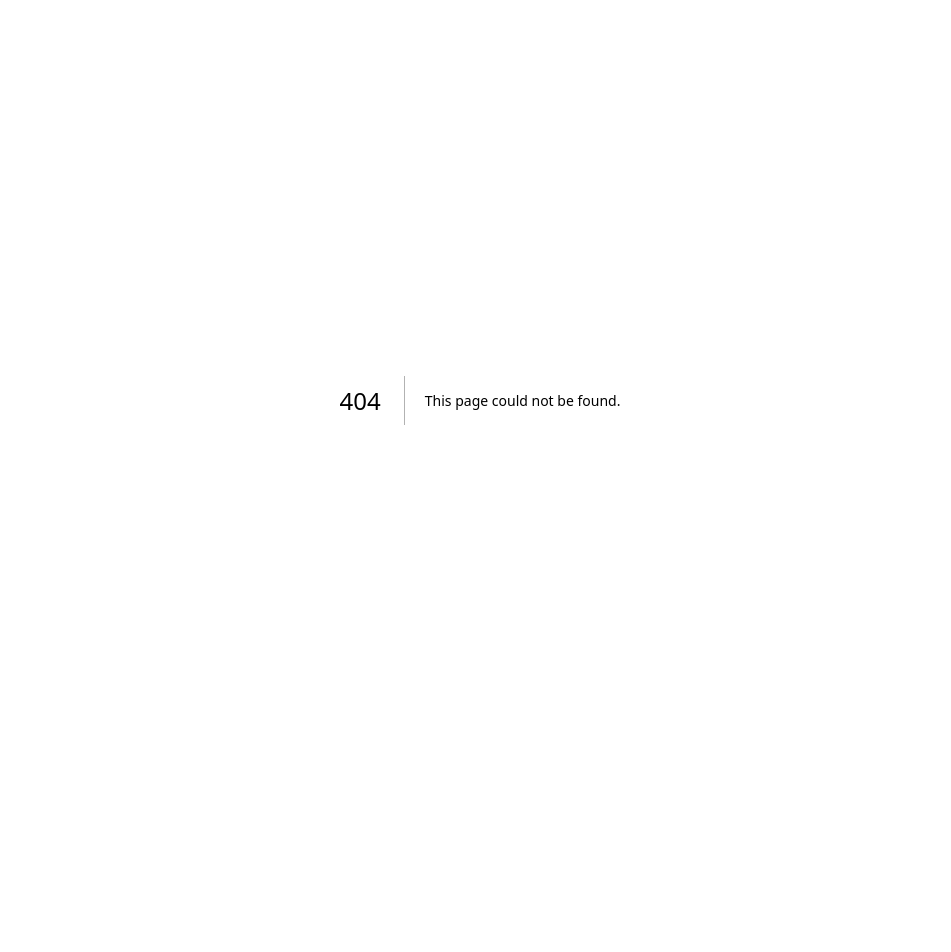
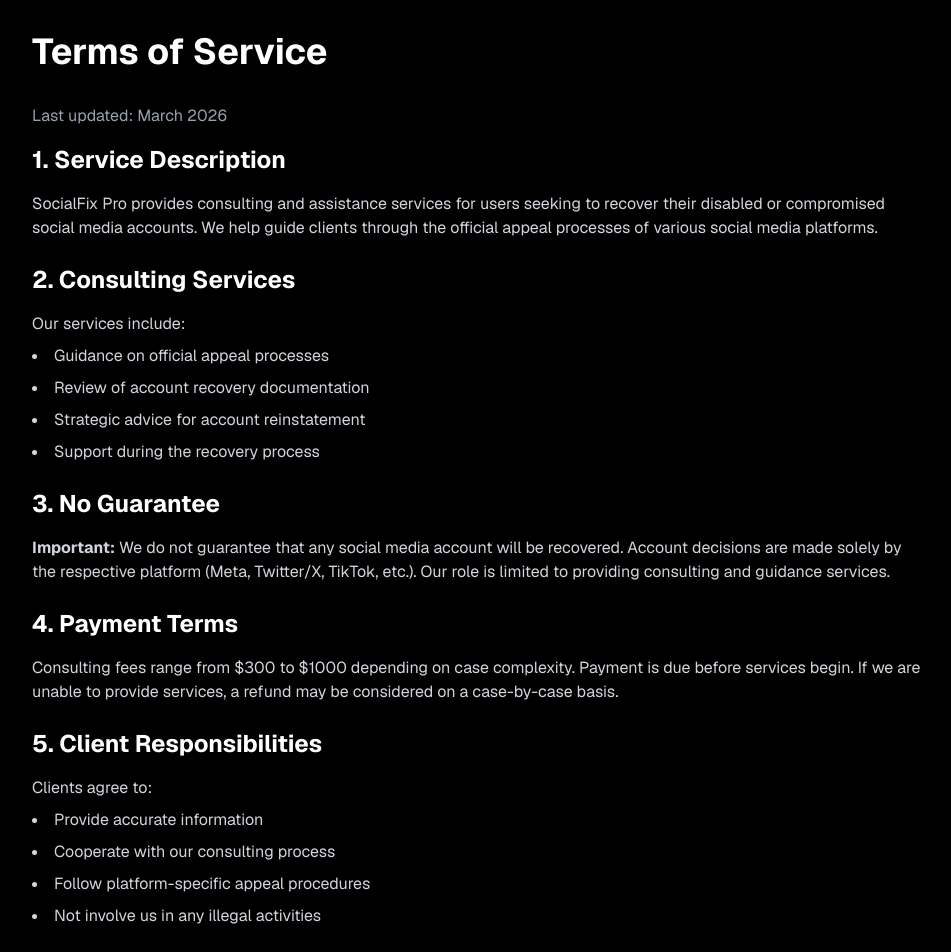
Before and after one commit to social-recovery/-social-fix-recovery, a Next.js app: page /terms in a window 1280 px wide. Before the commit this address had no page. Shown: the top 952 px of the page, without its empty margins (160-1111 px from the left). Before the commit the page ends 800 px from the top, so only its background shows below. Built offline with nearby package versions, Linux system fonts and the light colour scheme.

Commit message:
Add legal pages and fix deceptive claims

```diff
--- a/src/app/page.tsx
+++ b/src/app/page.tsx
@@ -21,13 +21,13 @@
   {
     step: "02",
     title: "We Get to Work",
-    description: "Using our internal contacts and platform relationships, we work directly with each social network.",
+    description: "We guide you through the official platform appeal process and provide expert consulting to maximize your chances of recovery.",
     icon: "⚡"
   },
   {
     step: "03",
-    title: "Account Recovered",
-    description: "We notify you immediately once your account is restored. Get back to your digital life!",
+    title: "Next Steps",
+    description: "We provide you with guidance and support throughout the official appeal process.",
     icon: "✅"
   }
 ];
@@ -36,25 +36,25 @@
   {
     title: "Disabled Account",
     price: "$300 - $1000",
-    features: ["Fast Recovery", "Direct Platform Contact", "1-2hr Average", "Money-back Guarantee"],
-    description: "Get your disabled Instagram, Facebook, TikTok or X account back.",
+    features: ["Fast Recovery", "Expert Guidance", "1-2hr Average", "Professional Support"],
+    description: "            Get expert consulting to help you navigate the official appeal process for your disabled Instagram, Facebook, TikTok or X account.",
     id: "disabled",
     popular: false
   },
   {
     title: "Hacked Account",
     price: "$300 - $1000",
-    features: ["Account Retrieval", "Username Recovery", "Full Access Restore", "Priority Support"],
-    description: "Recover your hacked account even if username or email was changed.",
+    features: ["Account Review", "Username Recovery", "Full Access Restore", "Expert Consultation"],
+    description: "            Get expert consulting for your hacked account even if username or email was changed.",
     id: "hacked",
     popular: true
   }
 ];
 
 const stats = [
-  { value: "500+", label: "Accounts Recovered" },
-  { value: "98%", label: "Success Rate" },
-  { value: "1-2hr", label: "Avg. Recovery Time" },
+  { value: "500+", label: "Consultations" },
+  { value: "Professional", label: "Expert Team" },
+  { value: "24hr", label: "Response Time" },
   { value: "4.9/5", label: "Client Rating" }
 ];
 
@@ -62,13 +62,13 @@
   {
     name: "Sarah M.",
     platform: "Instagram",
-    text: "My account was disabled for 3 months. They got it back in 2 days!",
+    text: "They helped me understand the appeal process and guided me through it. Very professional service!",
     stars: "⭐⭐⭐⭐⭐"
   },
   {
     name: "James K.",
     platform: "TikTok",
-    text: "Hacker changed my username but they still recovered it. Amazing service!",
+    text: "Great consulting service. They explained what steps to take and helped me prepare my appeal.",
     stars: "⭐⭐⭐⭐⭐"
   }
 ];
@@ -207,7 +207,7 @@
         <div className="max-w-5xl mx-auto text-center">
           <div className="inline-flex items-center gap-2 px-4 py-2 rounded-full bg-white/5 border border-white/10 mb-8">
             <span className="w-2 h-2 bg-green-400 rounded-full animate-pulse"></span>
-            <span className="text-sm text-gray-300">98% Success Rate • Trusted by 500+ Clients</span>
+            <span className="text-sm text-gray-300">Professional Consulting Services</span>
           </div>
 
           <h1 className="text-5xl md:text-7xl font-bold leading-tight mb-8">
@@ -215,8 +215,7 @@
           </h1>
 
           <p className="text-xl text-gray-400 max-w-2xl mx-auto mb-10 leading-relaxed">
-            Disabled or hacked? We help recover Instagram, Facebook, TikTok, X, YouTube & WhatsApp accounts.
-            Quick, secure, and guaranteed results.
+            Disabled or hacked? We provide expert consulting to help you navigate the official appeal process for Instagram, Facebook, TikTok, X, YouTube & WhatsApp accounts.
           </p>
 
           <div className="flex flex-col sm:flex-row gap-4 justify-center mb-16">
@@ -224,7 +223,7 @@
               onClick={() => handleOpenModal()}
               className="bg-gradient-to-r from-cyan-400 to-cyan-500 text-black px-8 py-4 rounded-full text-lg font-semibold hover:shadow-2xl hover:shadow-cyan-400/25 transition-all duration-300 hover:scale-105"
             >
-              Start Recovery — $300+
+              Start Consultation — $300+
             </button>
             <a
               href="#process"
@@ -366,7 +365,7 @@
       <section className="py-24 px-6 bg-gradient-to-b from-transparent via-cyan-950/20 to-transparent">
         <div className="max-w-3xl mx-auto text-center">
           <h2 className="text-3xl md:text-5xl font-bold mb-6">Ready to Recover Your Account?</h2>
-          <p className="text-xl text-gray-400 mb-10">Don&apos;t let a hacked or disabled account ruin your digital presence. Get started today.</p>
+          <p className="text-xl text-gray-400 mb-10">Don't let a hacked or disabled account affect your digital presence. Get expert guidance today.</p>
 
           <button
             onClick={() => handleOpenModal()}
@@ -386,7 +385,7 @@
                 <span className="w-8 h-8 bg-gradient-to-r from-cyan-400 to-purple-500 rounded-lg flex items-center justify-center">⚡</span>
                 <span>SocialFix Pro <span className="text-cyan-400">Recovery</span></span>
               </a>
-              <p className="text-gray-500 mt-4 text-sm">Helping people recover their social media accounts since 2024.</p>
+              <p className="text-gray-500 mt-4 text-sm">Professional consulting services for social media account issues since 2024. Not affiliated with any social media platform.</p>
             </div>
 
             <div>
@@ -409,8 +408,8 @@
             <div>
               <h4 className="font-semibold mb-4">Legal</h4>
               <ul className="space-y-2 text-gray-400">
-                <li><a href="#" className="hover:text-white transition-colors">Privacy Policy</a></li>
-                <li><a href="#" className="hover:text-white transition-colors">Terms of Service</a></li>
+                <li><a href="/privacy" className="hover:text-white transition-colors">Privacy Policy</a></li>
+                <li><a href="/terms" className="hover:text-white transition-colors">Terms of Service</a></li>
               </ul>
             </div>
           </div>
@@ -438,7 +437,7 @@
               <div className="p-8">
                 <div className="flex justify-between items-center mb-8">
                   <div>
-                    <h2 className="text-2xl font-bold">Start Recovery</h2>
+                    <h2 className="text-2xl font-bold">Start Consultation</h2>
                     <p className="text-gray-400 text-sm mt-1">Step {formStep} of 2</p>
                   </div>
                   <button onClick={handleCloseModal} className="text-gray-400 hover:text-white text-2xl w-10 h-10 flex items-center justify-center rounded-full hover:bg-white/10 transition-colors">×</button>
@@ -665,7 +664,7 @@
                             required
                           />
                           <span className="text-sm text-gray-300">
-                            I understand the recovery fee is <span className="text-cyan-400 font-semibold">$300 - $1000</span> and agree to the terms.
+                            I understand this is a consulting service and <span className="text-cyan-400 font-semibold">account recovery depends on the platform's decision</span>. I agree to the terms.
                           </span>
                         </label>
                       </div>
--- /dev/null
+++ b/src/app/privacy/page.tsx
@@ -0,0 +1,60 @@
+import { Metadata } from 'next';
+
+export const metadata: Metadata = {
+  title: 'Privacy Policy - SocialFix Pro',
+  description: 'Privacy Policy for SocialFix Pro account recovery services',
+};
+
+export default function PrivacyPolicy() {
+  return (
+    <div className="min-h-screen bg-black text-white p-8">
+      <div className="max-w-4xl mx-auto">
+        <h1 className="text-4xl font-bold mb-8">Privacy Policy</h1>
+        <p className="text-gray-400 mb-4">Last updated: March 2026</p>
+
+        <div className="space-y-6 text-gray-300">
+          <section>
+            <h2 className="text-2xl font-bold text-white mb-4">1. Information We Collect</h2>
+            <p>We collect information you provide when submitting a recovery request, including:</p>
+            <ul className="list-disc list-inside mt-2 space-y-2">
+              <li>Name and contact information (email, phone number)</li>
+              <li>Social media account details you provide</li>
+              <li>Information about the issue with your account</li>
+              <li>Screenshots or documentation you choose to upload</li>
+            </ul>
+          </section>
+
+          <section>
+            <h2 className="text-2xl font-bold text-white mb-4">2. How We Use Your Information</h2>
+            <p>We use your information to:</p>
+            <ul className="list-disc list-inside mt-2 space-y-2">
+              <li>Provide account recovery consulting services</li>
+              <li>Communicate with you about your case</li>
+              <li>Improve our services</li>
+              <li>Comply with legal obligations</li>
+            </ul>
+          </section>
+
+          <section>
+            <h2 className="text-2xl font-bold text-white mb-4">3. Information Sharing</h2>
+            <p>We do not sell, trade, or otherwise transfer your personal information to outside parties. We may share information with:</p>
+            <ul className="list-disc list-inside mt-2 space-y-2">
+              <li>Service providers who assist in our operations</li>
+              <li>Legal authorities when required by law</li>
+            </ul>
+          </section>
+
+          <section>
+            <h2 className="text-2xl font-bold text-white mb-4">4. Data Security</h2>
+            <p>We implement appropriate security measures to protect your personal information. However, no method of transmission over the internet is 100% secure.</p>
+          </section>
+
+          <section>
+            <h2 className="text-2xl font-bold text-white mb-4">5. Contact Us</h2>
+            <p>If you have questions about this Privacy Policy, contact us at: recoveryexpert16@outlook.com</p>
+          </section>
+        </div>
+      </div>
+    </div>
+  );
+}
--- /dev/null
+++ b/src/app/terms/page.tsx
@@ -0,0 +1,66 @@
+import { Metadata } from 'next';
+
+export const metadata: Metadata = {
+  title: 'Terms of Service - SocialFix Pro',
+  description: 'Terms of Service for SocialFix Pro account recovery services',
+};
+
+export default function TermsOfService() {
+  return (
+    <div className="min-h-screen bg-black text-white p-8">
+      <div className="max-w-4xl mx-auto">
+        <h1 className="text-4xl font-bold mb-8">Terms of Service</h1>
+        <p className="text-gray-400 mb-4">Last updated: March 2026</p>
+
+        <div className="space-y-6 text-gray-300">
+          <section>
+            <h2 className="text-2xl font-bold text-white mb-4">1. Service Description</h2>
+            <p>SocialFix Pro provides consulting and assistance services for users seeking to recover their disabled or compromised social media accounts. We help guide clients through the official appeal processes of various social media platforms.</p>
+          </section>
+
+          <section>
+            <h2 className="text-2xl font-bold text-white mb-4">2. Consulting Services</h2>
+            <p>Our services include:</p>
+            <ul className="list-disc list-inside mt-2 space-y-2">
+              <li>Guidance on official appeal processes</li>
+              <li>Review of account recovery documentation</li>
+              <li>Strategic advice for account reinstatement</li>
+              <li>Support during the recovery process</li>
+            </ul>
+          </section>
+
+          <section>
+            <h2 className="text-2xl font-bold text-white mb-4">3. No Guarantee</h2>
+            <p><strong>Important:</strong> We do not guarantee that any social media account will be recovered. Account decisions are made solely by the respective platform (Meta, Twitter/X, TikTok, etc.). Our role is limited to providing consulting and guidance services.</p>
+          </section>
+
+          <section>
+            <h2 className="text-2xl font-bold text-white mb-4">4. Payment Terms</h2>
+            <p>Consulting fees range from $300 to $1000 depending on case complexity. Payment is due before services begin. If we are unable to provide services, a refund may be considered on a case-by-case basis.</p>
+          </section>
+
+          <section>
+            <h2 className="text-2xl font-bold text-white mb-4">5. Client Responsibilities</h2>
+            <p>Clients agree to:</p>
+            <ul className="list-disc list-inside mt-2 space-y-2">
+              <li>Provide accurate information</li>
+              <li>Cooperate with our consulting process</li>
+              <li>Follow platform-specific appeal procedures</li>
+              <li>Not involve us in any illegal activities</li>
+            </ul>
+          </section>
+
+          <section>
+            <h2 className="text-2xl font-bold text-white mb-4">6. Limitation of Liability</h2>
+            <p>SocialFix Pro shall not be liable for any damages arising from the use of our services. We are not affiliated with, endorsed by, or connected to any social media platform.</p>
+          </section>
+
+          <section>
+            <h2 className="text-2xl font-bold text-white mb-4">7. Contact Information</h2>
+            <p>For questions about these terms, contact us at: recoveryexpert16@outlook.com</p>
+          </section>
+        </div>
+      </div>
+    </div>
+  );
+}
```
